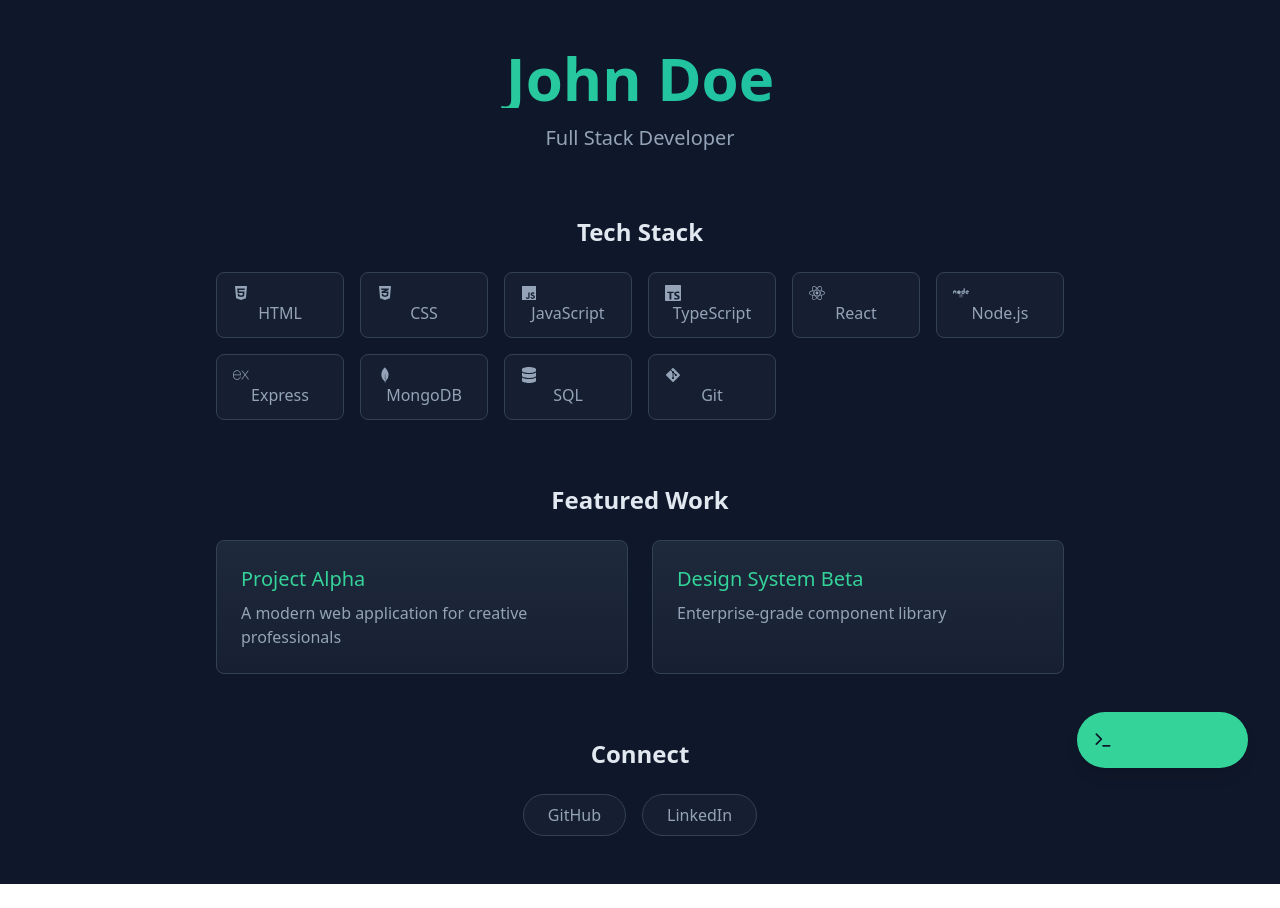
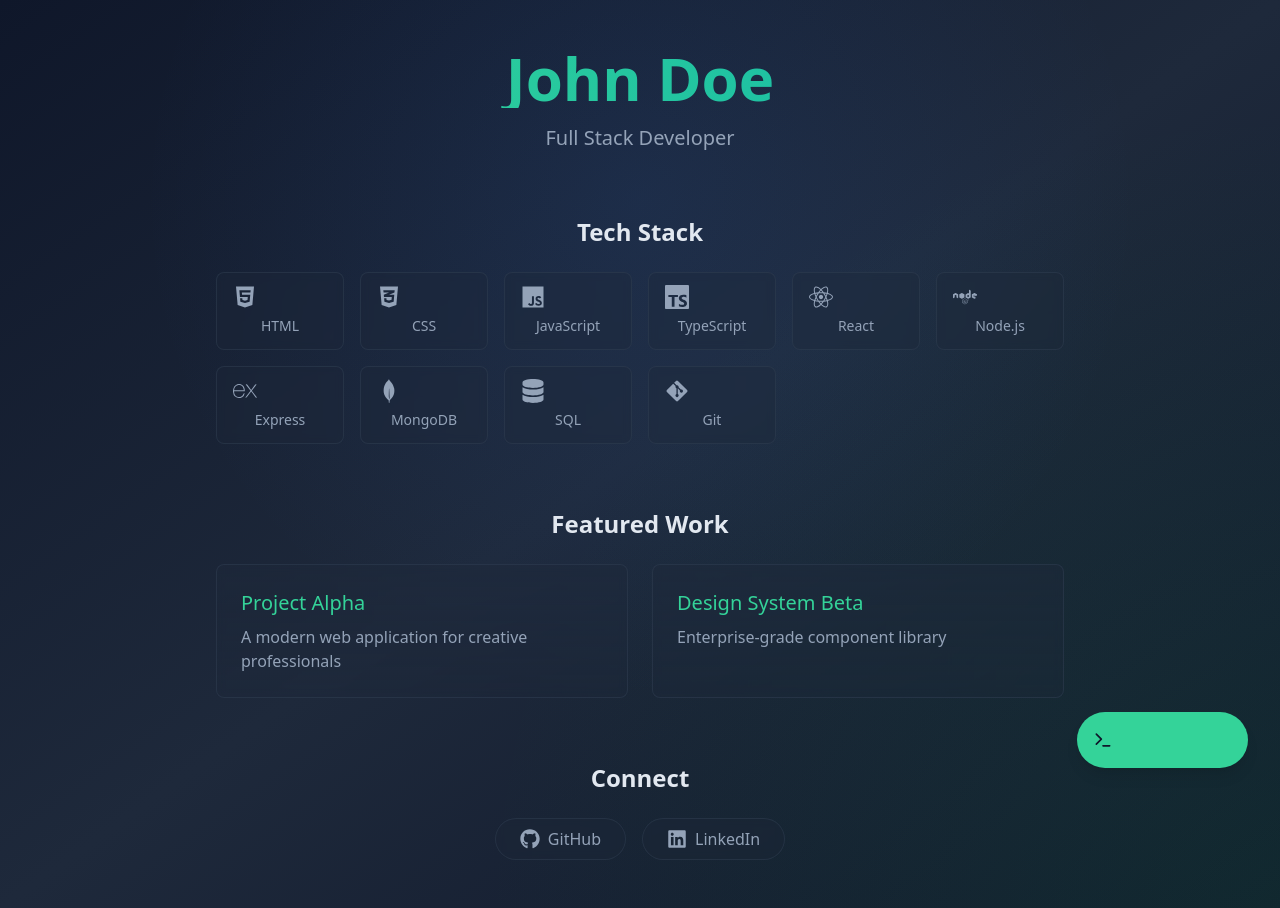
Before and after one commit to AthulSabu2002/portfolio-react, a React (Vite) app: page / in a window 1280 px wide. Before the commit the page ends 884 px from the top, so only its background shows below. Built offline with nearby package versions, Linux system fonts and the light colour scheme.

Commit message:
changed background-gradient

```diff
--- a/src/pages/MainPortfolio.jsx
+++ b/src/pages/MainPortfolio.jsx
@@ -2,7 +2,7 @@
 import React, { useState, useEffect } from 'react';
 import TerminalPortfolio from './Profile';
 import { portfolioContent } from '../config/portfolioContent';
-import { FaHtml5, FaCss3Alt, FaJs, FaReact, FaNode, FaDatabase, FaGitAlt } from 'react-icons/fa';
+import { FaHtml5, FaCss3Alt, FaJs, FaReact, FaNode, FaDatabase, FaGitAlt, FaGithub, FaLinkedin } from 'react-icons/fa';
 import { SiTypescript, SiMongodb, SiExpress } from 'react-icons/si';
 
 const MainPortfolio = () => {
@@ -39,11 +39,15 @@ const MainPortfolio = () => {
   ];
 
   return (
-    <div className={`min-h-screen bg-slate-900 text-white transition-all duration-300 ${
+    <div className={`min-h-screen bg-gradient-to-br from-slate-900 via-slate-800 to-slate-900 text-white transition-all duration-300 relative overflow-hidden ${
       isTerminalOpen && !isMobile ? 'lg:pr-[520px]' : ''
     }`}>
+      {/* Animated background elements */}
+      <div className="absolute inset-0 bg-[radial-gradient(circle_500px_at_50%_200px,#3b82f6,transparent)] opacity-10"></div>
+      <div className="absolute inset-0 bg-[radial-gradient(circle_800px_at_100%_100%,#22c55e,transparent)] opacity-10"></div>
+
       {/* Main Content - Centered */}
-      <div className="max-w-4xl mx-auto px-4 sm:px-6 py-8 sm:py-12">
+      <div className="max-w-4xl mx-auto px-4 sm:px-6 py-8 sm:py-12 relative">
         <div className="space-y-12 sm:space-y-16">
           {/* Hero Section */}
           <section className="text-center space-y-4">
@@ -53,44 +57,47 @@ const MainPortfolio = () => {
             <p className="text-lg sm:text-xl text-slate-400">{portfolioContent?.hero?.title || 'Your Title'}</p>
           </section>
 
-          {/* Skills Grid - Responsive columns */}
+          {/* Updated Skills Grid */}
           <section className="space-y-6">
             <h2 className="text-2xl font-semibold text-slate-200 text-center">Tech Stack</h2>
             <div className="grid grid-cols-2 sm:grid-cols-3 lg:grid-cols-6 gap-3 sm:gap-4">
               {skills.map((skill, index) => (
                 <div key={index}
-                  className="px-3 py-2 sm:px-4 sm:py-3 bg-slate-800/50 rounded-lg text-center text-slate-400 border border-slate-700 hover:border-emerald-400 transition-colors">
-                  <span className="skill-icon">{skill.icon}</span>
-                  <span className="skill-name">{skill.name}</span>
+                  className="group px-3 py-2 sm:px-4 sm:py-3 bg-slate-800/30 backdrop-blur-sm rounded-lg text-center text-slate-400 border border-slate-700/50 hover:border-emerald-400/50 transition-all duration-300 hover:scale-105 hover:bg-slate-800/50">
+                  <span className="skill-icon block text-2xl mb-1 group-hover:text-emerald-400 transition-colors">{skill.icon}</span>
+                  <span className="skill-name text-sm">{skill.name}</span>
                 </div>
               ))}
             </div>
           </section>
 
-          {/* Featured Work - Responsive Grid */}
+          {/* Updated Featured Work */}
           <section className="space-y-6">
             <h2 className="text-2xl font-semibold text-slate-200 text-center">Featured Work</h2>
             <div className="grid sm:grid-cols-2 gap-4 sm:gap-6">
               {portfolioContent?.projects?.map((project, idx) => (
-                <div key={idx} className="p-6 bg-gradient-to-b from-slate-800 to-slate-800/50 rounded-lg border border-slate-700 hover:border-emerald-400 transition-all duration-300">
-                  <h3 className="text-xl text-emerald-400 mb-2">{project.title}</h3>
-                  <p className="text-slate-400">{project.desc}</p>
+                <div key={idx}
+                  className="group p-6 bg-gradient-to-b from-slate-800/50 to-slate-800/30 backdrop-blur-sm rounded-lg border border-slate-700/50 hover:border-emerald-400/50 transition-all duration-300 hover:scale-[1.02] hover:shadow-emerald-500/5 hover:shadow-lg">
+                  <h3 className="text-xl text-emerald-400 mb-2 group-hover:text-emerald-300 transition-colors">{project.title}</h3>
+                  <p className="text-slate-400 group-hover:text-slate-300 transition-colors">{project.desc}</p>
                 </div>
               ))}
             </div>
           </section>
 
-          {/* Quick Links - Centered */}
+          {/* Updated Social Links */}
           <section className="space-y-6 text-center">
             <h2 className="text-2xl font-semibold text-slate-200">Connect</h2>
             <div className="flex gap-4 justify-center">
               <a href={portfolioContent.social.github} target="_blank" rel="noopener noreferrer"
-                className="px-6 py-2 bg-slate-800/50 rounded-full text-slate-400 border border-slate-700 hover:border-emerald-400 hover:text-slate-200 transition-colors">
-                GitHub
+                className="group px-6 py-2 bg-slate-800/30 backdrop-blur-sm rounded-full text-slate-400 border border-slate-700/50 hover:border-emerald-400/50 hover:text-slate-200 transition-all duration-300 hover:scale-105 flex items-center gap-2">
+                <FaGithub className="w-5 h-5 group-hover:text-emerald-400 transition-colors" />
+                <span>GitHub</span>
               </a>
               <a href={portfolioContent.social.linkedin} target="_blank" rel="noopener noreferrer"
-                className="px-6 py-2 bg-slate-800/50 rounded-full text-slate-400 border border-slate-700 hover:border-emerald-400 hover:text-slate-200 transition-colors">
-                LinkedIn
+                className="group px-6 py-2 bg-slate-800/30 backdrop-blur-sm rounded-full text-slate-400 border border-slate-700/50 hover:border-emerald-400/50 hover:text-slate-200 transition-all duration-300 hover:scale-105 flex items-center gap-2">
+                <FaLinkedin className="w-5 h-5 group-hover:text-emerald-400 transition-colors" />
+                <span>LinkedIn</span>
               </a>
             </div>
           </section>
@@ -102,13 +109,13 @@ const MainPortfolio = () => {
         <div className="fixed inset-0 bg-slate-900/80 backdrop-blur-sm z-40" onClick={() => setIsTerminalOpen(false)} />
       )}
 
-      {/* Terminal - Responsive Position */}
+      {/* Updated Terminal styling */}
       <div
-        className={`fixed transition-all duration-300 ease-in-out z-50 ${
+        className={`fixed transition-all duration-500 ease-in-out z-50 ${
           isTerminalOpen
             ? isMobile
-              ? 'inset-4 sm:inset-8 bg-slate-900 rounded-lg shadow-2xl border border-slate-700'
-              : 'top-0 right-0 w-[520px] h-full border-l border-slate-700 bg-slate-900/95 backdrop-blur'
+              ? 'inset-8 bg-slate-900/95 backdrop-blur-md rounded-xl shadow-2xl border-2 border-slate-700/50 hover:border-emerald-400/50'
+              : 'top-8 bottom-8 right-8 w-[480px] rounded-xl border-2 border-slate-700/50 hover:border-emerald-400/50 bg-slate-900/95 backdrop-blur-md shadow-2xl'
             : 'bottom-4 right-4 sm:bottom-8 sm:right-8 w-auto h-auto'
         }`}
       >
--- a/tailwind.config.js
+++ b/tailwind.config.js
@@ -1,3 +1,4 @@
+/* eslint-disable no-undef */
 /** @type {import('tailwindcss').Config} */
 export default {
     darkMode: ["class"],
```
